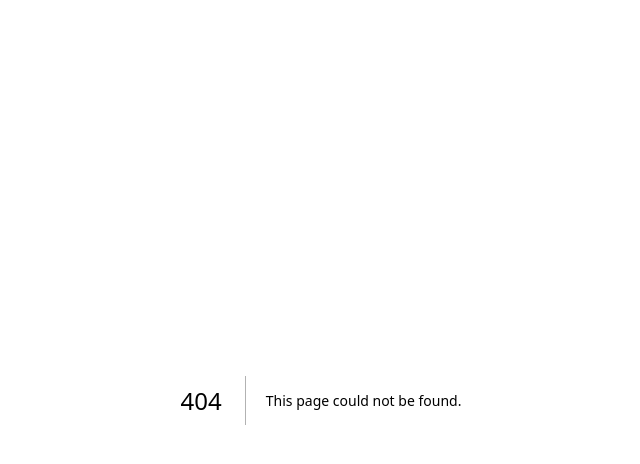
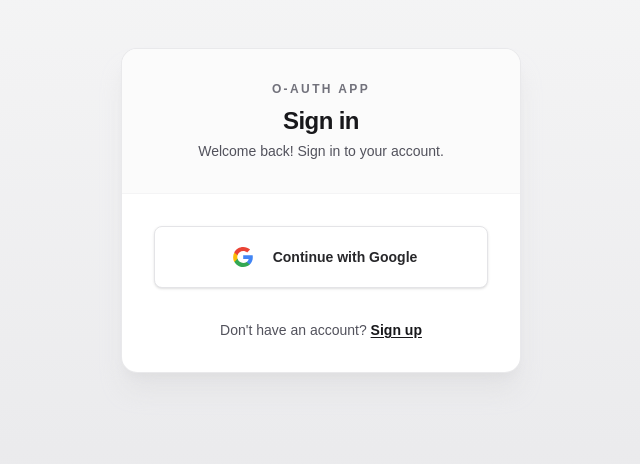
Before and after one commit to Rajmishra-2125/0-Auth-app, a Next.js app: page /login in a window 1280 px wide. Before the commit this address had no page. Shown: the top 464 px of the page, without its empty margins (319-959 px from the left). Built offline with nearby package versions, Linux system fonts and the light colour scheme.

Commit message:
adding login page

```diff
--- /dev/null
+++ b/src/app/login/page.tsx
@@ -0,0 +1,70 @@
+"use client";
+
+import Link from "next/link";
+
+function GoogleIcon({ className }: { className?: string }) {
+  return (
+    <svg viewBox="0 0 533.5 544.3" className={className} aria-hidden>
+      <path
+        fill="#4285F4"
+        d="M533.5 278.4c0-18.2-1.5-36-4.3-53.2H272.1v100.7h147.1c-6.3 34-25.5 62.8-54.4 82.1v68.2h87.8c51.4-47.4 81-117.3 81-197.8z"
+      />
+      <path
+        fill="#34A853"
+        d="M272.1 544.3c73.7 0 135.5-24.4 180.7-66.3l-87.8-68.2c-24.4 16.3-55.7 26-92.9 26-71.5 0-132.2-48.3-153.9-113.2H27.6v71.1c45.5 90.8 139.5 150.6 244.5 150.6z"
+      />
+      <path
+        fill="#FBBC05"
+        d="M118.2 322.4c-10.2-30.6-10.2-63.5 0-94.1V157.2H27.6c-39.4 78.9-39.4 172 0 250.9l90.6-85.7z"
+      />
+      <path
+        fill="#EA4335"
+        d="M272.1 107.7c39.9-.6 78.3 14.2 107.4 40.8l80.5-80.5C407.4 24.7 344.9-0.2 272.1 0 166.2 0 72.2 59.8 27.6 150.6l90.6 71.1c21.7-64.9 82.4-113.2 153.9-113.2z"
+      />
+    </svg>
+  );
+}
+
+export default function LoginPage() {
+  return (
+    <div className="min-h-screen bg-linear-to-b from-zinc-100 to-zinc-200 px-4 py-12 text-zinc-950 dark:from-zinc-950 dark:to-black dark:text-zinc-50 sm:px-6">
+      <div className="mx-auto w-full max-w-100 overflow-hidden rounded-2xl border border-zinc-200/80 bg-white shadow-xl shadow-zinc-300/40 dark:border-zinc-800 dark:bg-zinc-900 dark:shadow-black/40">
+        <div className="border-b border-zinc-100 bg-zinc-50/80 px-8 py-8 text-center dark:border-zinc-800 dark:bg-zinc-900/80">
+          <p className="text-xs font-semibold uppercase tracking-[0.2em] text-zinc-500 dark:text-zinc-400">
+            O-Auth App
+          </p>
+          <h1 className="mt-2 text-2xl font-bold tracking-tight text-zinc-900 dark:text-white">
+            Sign in
+          </h1>
+          <p className="mt-1 text-sm text-zinc-600 dark:text-zinc-400">
+            Welcome back! Sign in to your account.
+          </p>
+        </div>
+
+        <div className="px-8 py-8">
+          <div className="space-y-3">
+            <a
+              href="/api/auth/google"
+              className="inline-flex w-full items-center justify-center gap-3 rounded-lg border border-zinc-200 bg-white px-4 py-3 text-sm font-semibold text-zinc-800 shadow-sm transition hover:bg-zinc-50 dark:border-zinc-700 dark:bg-zinc-950 dark:text-zinc-100 dark:hover:bg-zinc-800"
+            >
+              <span className="flex h-9 w-9 shrink-0 items-center justify-center rounded-md bg-white dark:bg-zinc-900">
+                <GoogleIcon className="h-5 w-5" />
+              </span>
+              Continue with Google
+            </a>
+          </div>
+
+          <p className="mt-8 text-center text-sm text-zinc-600 dark:text-zinc-400">
+            Don't have an account?{" "}
+            <Link
+              href="/signup"
+              className="font-semibold text-zinc-900 underline underline-offset-2 hover:text-zinc-700 dark:text-white dark:hover:text-zinc-200"
+            >
+              Sign up
+            </Link>
+          </p>
+        </div>
+      </div>
+    </div>
+  );
+}
```
